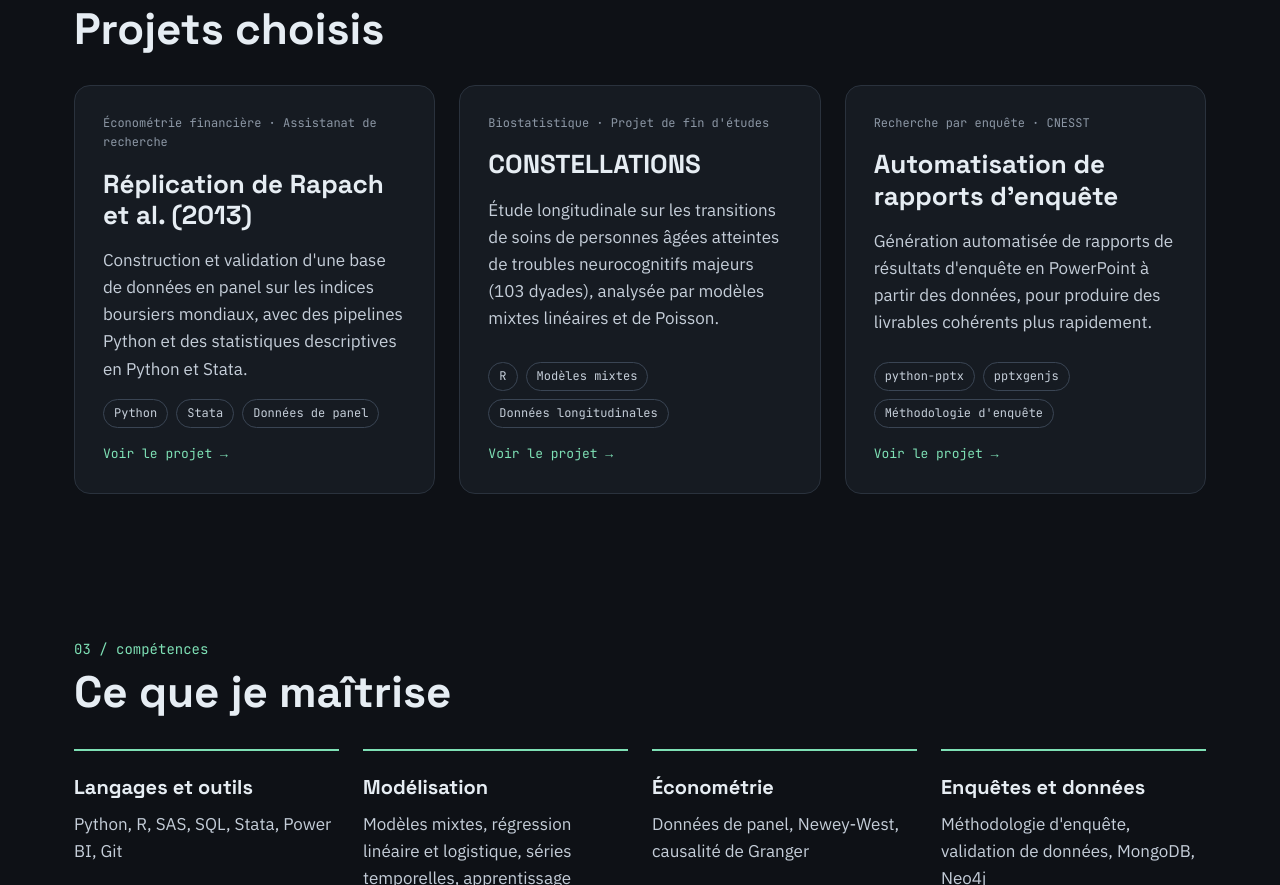
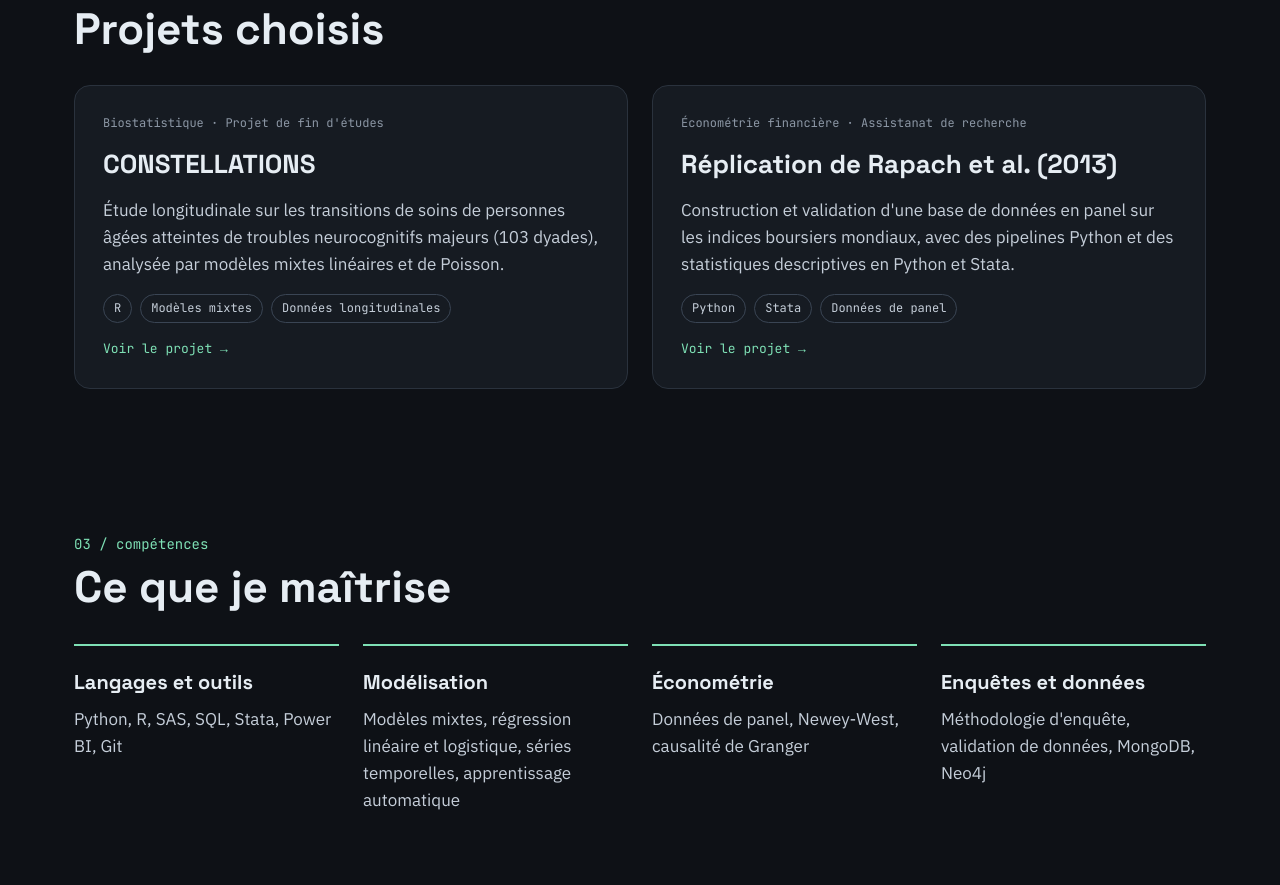
Before and after one commit to Ohouelete/ohouelete.github.io, a plain HTML site: page index.html in a window 1280 px wide. Shown: the part 1213-2098 px from the top of the page. Drawn offline with Linux system fonts and the light colour scheme.

Commit message:
Add files via upload

```diff
--- a/index.html
+++ b/index.html
@@ -200,9 +200,8 @@ const T = {
     facts: [ ['Basé à', 'Québec'], ['Langues', 'Français · Anglais'], ['Formation', 'B.Sc. statistique et science des données'] ],
     projKicker: 'projets', projTitle: 'Projets choisis', more: 'Voir le projet →',
     projects: [
-      { slug: 'rapach-2013', meta: 'Économétrie financière · Assistanat de recherche', title: 'Réplication de Rapach et al. (2013)', desc: "Construction et validation d'une base de données en panel sur les indices boursiers mondiaux, avec des pipelines Python et des statistiques descriptives en Python et Stata.", tags: ['Python', 'Stata', 'Données de panel'] },
       { slug: 'constellations', meta: "Biostatistique · Projet de fin d'études", title: 'CONSTELLATIONS', desc: 'Étude longitudinale sur les transitions de soins de personnes âgées atteintes de troubles neurocognitifs majeurs (103 dyades), analysée par modèles mixtes linéaires et de Poisson.', tags: ['R', 'Modèles mixtes', 'Données longitudinales'] },
-      { slug: 'rapports-enquete', meta: 'Recherche par enquête · CNESST', title: "Automatisation de rapports d'enquête", desc: "Génération automatisée de rapports de résultats d'enquête en PowerPoint à partir des données, pour produire des livrables cohérents plus rapidement.", tags: ['python-pptx', 'pptxgenjs', "Méthodologie d'enquête"] }
+      { slug: 'rapach-2013', meta: 'Économétrie financière · Assistanat de recherche', title: 'Réplication de Rapach et al. (2013)', desc: "Construction et validation d'une base de données en panel sur les indices boursiers mondiaux, avec des pipelines Python et des statistiques descriptives en Python et Stata.", tags: ['Python', 'Stata', 'Données de panel'] }
     ],
     skillsKicker: 'compétences', skillsTitle: 'Ce que je maîtrise',
     skills: [ ['Langages et outils', 'Python, R, SAS, SQL, Stata, Power BI, Git'], ['Modélisation', 'Modèles mixtes, régression linéaire et logistique, séries temporelles, apprentissage automatique'], ['Économétrie', 'Données de panel, Newey-West, causalité de Granger'], ['Enquêtes et données', "Méthodologie d'enquête, validation de données, MongoDB, Neo4j"] ],
@@ -221,9 +220,8 @@ const T = {
     facts: [ ['Based in', 'Quebec City'], ['Languages', 'French · English'], ['Education', 'B.Sc. Statistics and Data Science'] ],
     projKicker: 'projects', projTitle: 'Selected projects', more: 'View project →',
     projects: [
-      { slug: 'rapach-2013', meta: 'Financial econometrics · Research assistantship', title: 'Replicating Rapach et al. (2013)', desc: 'Built and validated a panel database of global stock indices, with Python pipelines and descriptive statistics in Python and Stata.', tags: ['Python', 'Stata', 'Panel data'] },
       { slug: 'constellations', meta: 'Biostatistics · Capstone project', title: 'CONSTELLATIONS', desc: 'Longitudinal study of care transitions for older adults with major neurocognitive disorders (103 dyads), analyzed with linear and Poisson mixed models.', tags: ['R', 'Mixed models', 'Longitudinal data'] },
-      { slug: 'rapports-enquete', meta: 'Survey research · CNESST', title: 'Automated survey reporting', desc: 'Automated generation of PowerPoint survey result reports straight from the data, delivering consistent reports faster.', tags: ['python-pptx', 'pptxgenjs', 'Survey methodology'] }
+      { slug: 'rapach-2013', meta: 'Financial econometrics · Research assistantship', title: 'Replicating Rapach et al. (2013)', desc: 'Built and validated a panel database of global stock indices, with Python pipelines and descriptive statistics in Python and Stata.', tags: ['Python', 'Stata', 'Panel data'] }
     ],
     skillsKicker: 'skills', skillsTitle: 'What I do well',
     skills: [ ['Languages & tools', 'Python, R, SAS, SQL, Stata, Power BI, Git'], ['Modeling', 'Mixed models, linear and logistic regression, time series, machine learning'], ['Econometrics', 'Panel data, Newey-West, Granger causality'], ['Surveys & data', 'Survey methodology, data validation, MongoDB, Neo4j'] ],
--- a/sitemap.xml
+++ b/sitemap.xml
@@ -3,5 +3,4 @@
   <url><loc>https://marckland.com/</loc></url>
   <url><loc>https://marckland.com/projets/rapach-2013.html</loc></url>
   <url><loc>https://marckland.com/projets/constellations.html</loc></url>
-  <url><loc>https://marckland.com/projets/rapports-enquete.html</loc></url>
 </urlset>
```
